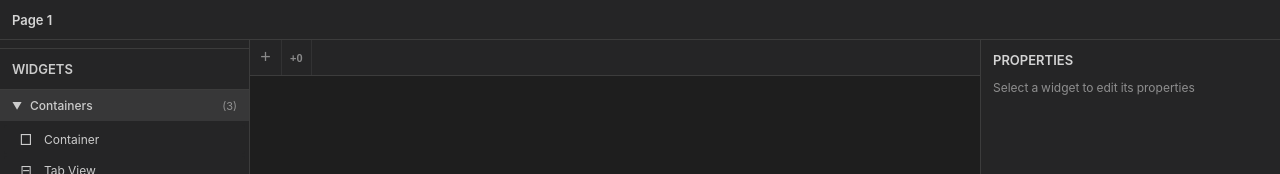
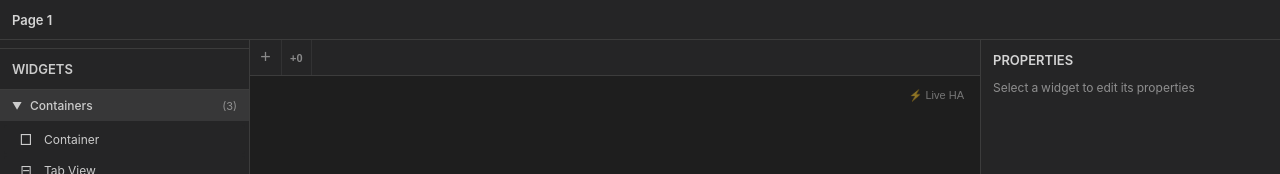
Before and after one commit to prasen12/openhasp-editor, a React app: page / in a window 1280 px wide. Shown: the top 174 px of the page. Built offline with nearby package versions, Linux system fonts and the light colour scheme; the HTML template or start-up script is replaced by a standard one.

Commit message:
feat: implement live Home Assistant preview for widgets with evaluation and rendering

```diff
--- a/webview/App.tsx
+++ b/webview/App.tsx
@@ -17,13 +17,14 @@ import { Widget } from './types';
 import { findWidgetAtPoint, getWidgetAbsoluteRect, isDescendant } from './utils/widgetHierarchy';
 import { collectWithDescendants, cloneWidgetsForPaste } from './utils/clipboard';
 import { getPageLabel } from './utils/pageLabel';
+import { requestHaEvaluation } from './utils/haValues';
 
 const GRID = 10;
 
 export const App: React.FC = () => {
   let { pages, setPages, setFileName, isDirty, currentPageId, setCurrentPage, addWidget, addWidgets, updateWidget, deleteWidgets,
         canvasWidth, canvasHeight, setCanvasSize, deviceProperties, setDeviceProperties, setFontOverrideUri, setImageUris,
-        setHaEntities, setHaEntitiesError } = useEditorStore();
+        setHaEntities, setHaEntitiesError, haPreviewEnabled, setHaWidgetValues, setHaValuesError } = useEditorStore();
   const { pushHistory } = useHistoryStore();
   const { selectedWidgetIds, clearSelection, selectWidget, selectMultiple } = useSelectionStore();
   const { copiedWidgets, pasteCount, copyWidgets, registerPaste } = useClipboardStore();
@@ -158,6 +159,11 @@ export const App: React.FC = () => {
         case 'haEntitiesError':
           setHaEntitiesError(message.message);
           break;
+
+        case 'haWidgetValues':
+          if (message.error) setHaValuesError(message.error);
+          else { setHaWidgetValues(message.values); setHaValuesError(null); }
+          break;
       }
     };
 
@@ -179,6 +185,13 @@ export const App: React.FC = () => {
       return () => clearTimeout(timer);
     }
   }, [pages, pushHistory]);
+
+  // Live HA preview: re-render bound widgets' templates when enabled and whenever bindings change.
+  useEffect(() => {
+    if (!haPreviewEnabled) return;
+    const timer = setTimeout(() => requestHaEvaluation(pages), 500);
+    return () => clearTimeout(timer);
+  }, [pages, haPreviewEnabled]);
 
   const handleDragStart = (event: DragStartEvent) => {
     if (event.active.data.current?.type === 'canvas-widget') {
--- a/webview/components/Canvas/Canvas.css
+++ b/webview/components/Canvas/Canvas.css
@@ -5,6 +5,42 @@
   align-items: center;
   justify-content: center;
   background-color: var(--vscode-editor-background);
+  position: relative;
+}
+
+.canvas-toolbar {
+  position: absolute;
+  top: 8px;
+  right: 8px;
+  z-index: 200;
+  display: flex;
+  gap: 4px;
+}
+
+.canvas-toolbar button {
+  background: var(--vscode-input-background);
+  color: var(--vscode-foreground);
+  border: 1px solid var(--vscode-input-border);
+  border-radius: 3px;
+  padding: 3px 8px;
+  font-size: 11px;
+  cursor: pointer;
+  line-height: 16px;
+}
+
+.canvas-toolbar button:disabled {
+  opacity: 0.5;
+  cursor: not-allowed;
+}
+
+.canvas-toolbar .ha-preview-toggle.active {
+  background: var(--vscode-button-background);
+  color: var(--vscode-button-foreground);
+  border-color: var(--vscode-button-background);
+}
+
+.canvas-toolbar .ha-preview-refresh {
+  padding: 3px 7px;
 }
 
 .canvas-viewport {
--- a/webview/components/Canvas/Canvas.tsx
+++ b/webview/components/Canvas/Canvas.tsx
@@ -5,11 +5,23 @@ import { useSelectionStore } from '../../store/useSelectionStore';
 import { CanvasWidget } from './CanvasWidget';
 import { Grid } from './Grid';
 import { getRootWidgets } from '../../utils/widgetHierarchy';
+import { collectHaWidgets, requestHaEvaluation } from '../../utils/haValues';
 import './Canvas.css';
 
 export const Canvas: React.FC = () => {
-  const { pages, currentPageId, canvasWidth, canvasHeight } = useEditorStore();
+  const {
+    pages, currentPageId, canvasWidth, canvasHeight,
+    haPreviewEnabled, setHaPreviewEnabled, haValuesLoading, haValuesError,
+  } = useEditorStore();
   const { clearSelection } = useSelectionStore();
+
+  const boundWidgetCount = collectHaWidgets(pages).length;
+
+  const togglePreview = () => {
+    const next = !haPreviewEnabled;
+    setHaPreviewEnabled(next);
+    if (next) requestHaEvaluation(pages);
+  };
 
   const { setNodeRef } = useDroppable({
     id: 'canvas',
@@ -32,8 +44,35 @@ export const Canvas: React.FC = () => {
     }
   };
 
+  const previewTitle = haValuesError
+    ? `Live HA values — error: ${haValuesError}`
+    : haPreviewEnabled
+      ? 'Live Home Assistant values shown — click to turn off'
+      : `Show live Home Assistant values (${boundWidgetCount} bound widget${boundWidgetCount === 1 ? '' : 's'})`;
+
   return (
     <div className="canvas-container">
+      <div className="canvas-toolbar">
+        <button
+          type="button"
+          className={`ha-preview-toggle ${haPreviewEnabled ? 'active' : ''}`}
+          onClick={togglePreview}
+          disabled={boundWidgetCount === 0 && !haPreviewEnabled}
+          title={previewTitle}
+        >
+          {haValuesLoading ? '⏳' : '⚡'} Live HA{haPreviewEnabled && haValuesError ? ' ⚠' : ''}
+        </button>
+        {haPreviewEnabled && (
+          <button
+            type="button"
+            className="ha-preview-refresh"
+            onClick={() => requestHaEvaluation(pages)}
+            title="Refresh values from Home Assistant"
+          >
+            ⟳
+          </button>
+        )}
+      </div>
       <div className="canvas-viewport">
         <div
           ref={setNodeRef}
--- a/webview/components/Canvas/CanvasWidget.tsx
+++ b/webview/components/Canvas/CanvasWidget.tsx
@@ -3,8 +3,10 @@ import { useDraggable } from '@dnd-kit/core';
 import { CSS } from '@dnd-kit/utilities';
 import { Widget } from '../../types';
 import { useSelectionStore } from '../../store/useSelectionStore';
+import { useEditorStore } from '../../store/useEditorStore';
 import { WidgetRenderer } from '../Rendering/WidgetRenderer';
 import { getChildWidgets } from '../../utils/widgetHierarchy';
+import { applyHaValues, widgetValueKey } from '../../utils/haValues';
 import { useResize, ResizeDirection } from '../../hooks/useResize';
 import { getBoxStyle, getPaddingStyle } from '../../utils/styleProps';
 import './CanvasWidget.css';
@@ -19,8 +21,15 @@ interface CanvasWidgetProps {
 
 export const CanvasWidget: React.FC<CanvasWidgetProps> = ({ widget, pageId, allWidgets, interactive = true }) => {
   const { selectWidget, isSelected } = useSelectionStore();
+  const { haPreviewEnabled, haWidgetValues } = useEditorStore();
   const selected = interactive && isSelected(widget.id);
   const { startResize } = useResize(widget.id, pageId);
+
+  // Live HA preview: overlay rendered values onto the widget's visual/content props (geometry
+  // stays design-time so dragging and resizing aren't disturbed).
+  const resolved = haPreviewEnabled
+    ? applyHaValues(widget, haWidgetValues[widgetValueKey(pageId, widget.id)])
+    : widget;
 
   const { attributes, listeners, setNodeRef, transform, isDragging } = useDraggable({
     id: `widget-${pageId}-${widget.id}`,
@@ -52,9 +61,9 @@ export const CanvasWidget: React.FC<CanvasWidgetProps> = ({ widget, pageId, allW
     height: widget.h || 30,
     transform: CSS.Translate.toString(transform),
     cursor: interactive ? (isDragging ? 'grabbing' : 'grab') : 'default',
-    opacity: (isDragging ? 0.5 : 1) * ((widget.opacity ?? 255) / 255),
+    opacity: (isDragging ? 0.5 : 1) * ((resolved.opacity ?? 255) / 255),
     overflow: childWidgets.length > 0 ? 'hidden' : undefined,
-    ...getBoxStyle(widget),
+    ...getBoxStyle(resolved),
   };
 
   return (
@@ -66,8 +75,8 @@ export const CanvasWidget: React.FC<CanvasWidgetProps> = ({ widget, pageId, allW
       {...(interactive ? listeners : undefined)}
       {...(interactive ? attributes : undefined)}
     >
-      <div style={{ width: '100%', height: '100%', ...getPaddingStyle(widget) }}>
-        <WidgetRenderer widget={widget} />
+      <div style={{ width: '100%', height: '100%', ...getPaddingStyle(resolved) }}>
+        <WidgetRenderer widget={resolved} />
       </div>
 
       {childWidgets.map(child => (
--- a/webview/store/useEditorStore.ts
+++ b/webview/store/useEditorStore.ts
@@ -14,6 +14,11 @@ interface EditorState {
   haEntities: HaEntity[];
   haEntitiesError: string | null;
   haEntitiesLoading: boolean;
+  /** Live canvas preview of Home Assistant values: on/off, resolved values, and last error. */
+  haPreviewEnabled: boolean;
+  haWidgetValues: Record<string, Record<string, string>>;
+  haValuesError: string | null;
+  haValuesLoading: boolean;
 
   setPages: (pages: Page[]) => void;
   setFileName: (fileName: string) => void;
@@ -25,6 +30,10 @@ interface EditorState {
   setHaEntities: (entities: HaEntity[]) => void;
   setHaEntitiesError: (message: string) => void;
   setHaEntitiesLoading: (loading: boolean) => void;
+  setHaPreviewEnabled: (enabled: boolean) => void;
+  setHaWidgetValues: (values: Record<string, Record<string, string>>) => void;
+  setHaValuesError: (message: string | null) => void;
+  setHaValuesLoading: (loading: boolean) => void;
 
   addPage: () => void;
   addOverlayPage: () => void;
@@ -54,6 +63,10 @@ export const useEditorStore = create<EditorState>((set, get) => ({
   haEntities: [],
   haEntitiesError: null,
   haEntitiesLoading: false,
+  haPreviewEnabled: false,
+  haWidgetValues: {},
+  haValuesError: null,
+  haValuesLoading: false,
 
   setPages: (pages: Page[]) => {
     set({ pages, isDirty: false });
@@ -80,6 +93,15 @@ export const useEditorStore = create<EditorState>((set, get) => ({
   setHaEntitiesError: (message: string) => set({ haEntitiesError: message, haEntitiesLoading: false }),
 
   setHaEntitiesLoading: (loading: boolean) => set({ haEntitiesLoading: loading }),
+
+  setHaPreviewEnabled: (enabled: boolean) => set({ haPreviewEnabled: enabled }),
+
+  setHaWidgetValues: (values: Record<string, Record<string, string>>) =>
+    set({ haWidgetValues: values, haValuesLoading: false }),
+
+  setHaValuesError: (message: string | null) => set({ haValuesError: message, haValuesLoading: false }),
+
+  setHaValuesLoading: (loading: boolean) => set({ haValuesLoading: loading }),
 
   addPage: () => {
     const pages = get().pages;
--- /dev/null
+++ b/webview/utils/haValues.ts
@@ -0,0 +1,46 @@
+import { Widget, Page } from '../types';
+import { useEditorStore } from '../store/useEditorStore';
+import { vscode } from './vscodeApi';
+
+/** Composite key uniquely identifying a widget instance across pages (matches the eval request key). */
+export function widgetValueKey(pageId: number, widgetId: number): string {
+  return `${pageId}:${widgetId}`;
+}
+
+/**
+ * Returns a shallow copy of the widget with Home Assistant-rendered values applied over its
+ * design-time props. Numeric-looking strings are coerced to numbers so numeric widgets
+ * (val, opacity, …) behave; anything else (hex colors, text) is kept as a string.
+ */
+export function applyHaValues(widget: Widget, values?: Record<string, string>): Widget {
+  if (!values || Object.keys(values).length === 0) return widget;
+  const resolved: Widget = { ...widget };
+  for (const [key, raw] of Object.entries(values)) {
+    const num = Number(raw);
+    resolved[key] = raw.trim() !== '' && !Number.isNaN(num) ? num : raw;
+  }
+  return resolved;
+}
+
+/** Every widget (across all pages) that has a Home Assistant binding, as evaluation requests. */
+export function collectHaWidgets(pages: Page[]): Array<{ key: string; obj: string; haBinding: unknown }> {
+  const out: Array<{ key: string; obj: string; haBinding: unknown }> = [];
+  for (const page of pages) {
+    for (const w of page.widgets) {
+      if (w.haBinding) out.push({ key: widgetValueKey(page.id, w.id), obj: w.obj, haBinding: w.haBinding });
+    }
+  }
+  return out;
+}
+
+/** Ask the extension to render every bound widget's templates against the live Home Assistant state. */
+export function requestHaEvaluation(pages: Page[]): void {
+  const widgets = collectHaWidgets(pages);
+  const store = useEditorStore.getState();
+  if (widgets.length === 0) {
+    store.setHaWidgetValues({});
+    return;
+  }
+  store.setHaValuesLoading(true);
+  vscode.evaluateHaWidgets(`eval-${Date.now()}`, widgets);
+}
--- a/webview/utils/vscodeApi.ts
+++ b/webview/utils/vscodeApi.ts
@@ -61,6 +61,10 @@ class VSCodeAPIWrapper {
   public validateHaTemplate(requestId: string, template: string): void {
     this.postMessage({ type: 'haValidateTemplate', requestId, template });
   }
+
+  public evaluateHaWidgets(requestId: string, widgets: Array<{ key: string; obj: string; haBinding: unknown }>): void {
+    this.postMessage({ type: 'haEvaluateWidgets', requestId, widgets });
+  }
 }
 
 export const vscode = new VSCodeAPIWrapper();
```
Also changed, not shown: src/editorProvider.ts (+57 -1 lines), src/haConfigGenerator.ts (+17 -7 lines), src/types/models.ts (+12 -2 lines).
